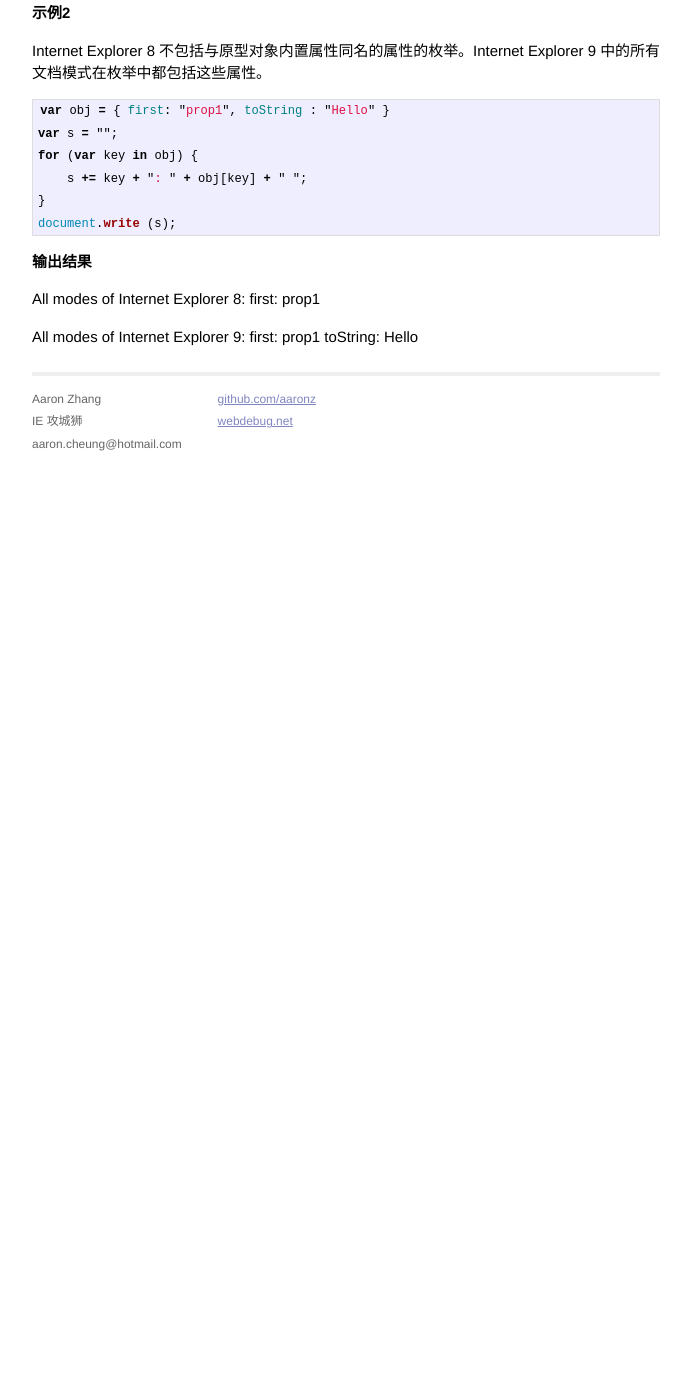
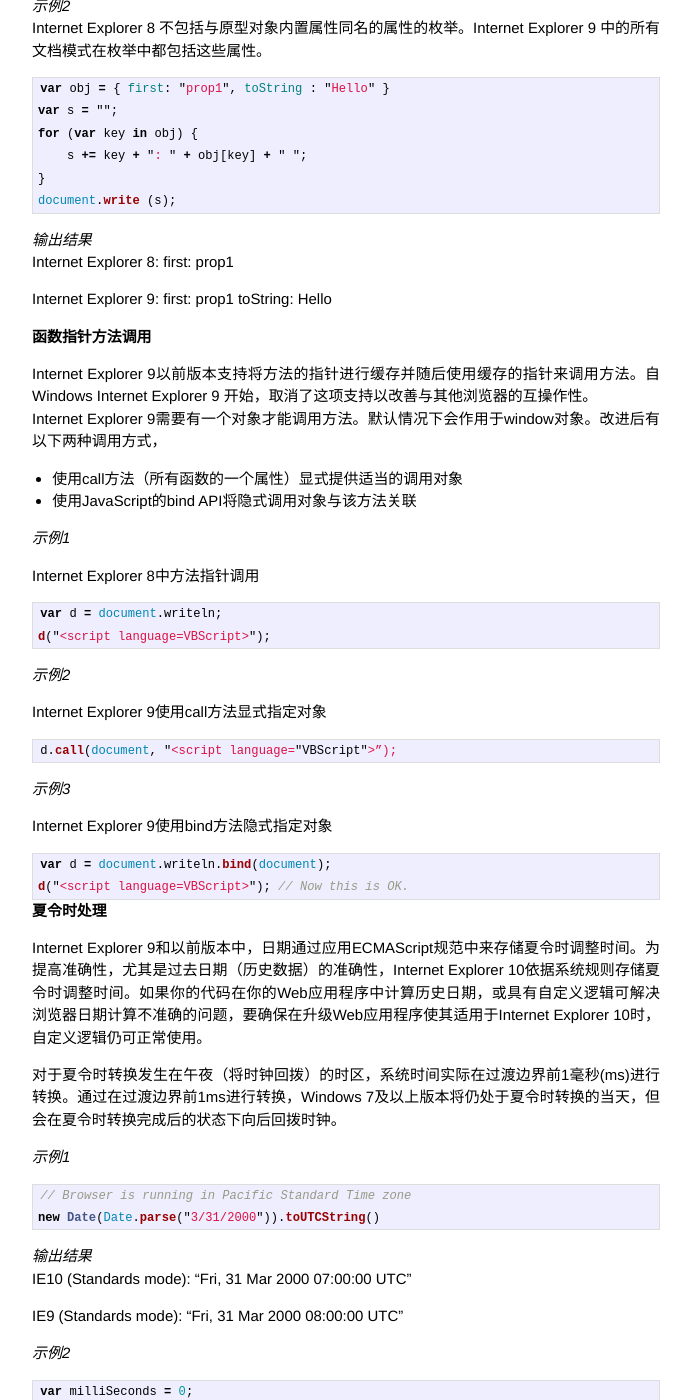
Before and after one commit to aaronz/aaronz.github.com, a Jekyll site: the page built from _posts/2014-05-07-ie-javascript-compatibility-changes.markdown, in a window 1280 px wide and 1400 px high, scrolled down 1429 px. Shown: the whole window, without its empty margins (294-985 px from the left). Built offline with Jekyll 4.4.1, drawn with Linux system fonts in a browser that asks for light colours; Markdown is read by kramdown in place of the engine named in the settings; before the commit the page ends 1896 px from its top, so only the background shows below that; some of the changed text lies outside the part shown.

Commit message:
Add new sections for javascript compatibility changes.
+   函数指针方法调用
+   JavaScript夏令时处理
+   间接eval调用作用域
+   数字精度和SSE2差异

```diff
--- a/_posts/2014-05-07-ie-javascript-compatibility-changes.markdown
+++ b/_posts/2014-05-07-ie-javascript-compatibility-changes.markdown
@@ -25,7 +25,7 @@
 
 Internet Explorer 9 正确处理了使用 2E+31-1 与 2E+32-2 之间的索引的 Array 元素。Internet Explorer 8 行为不会在任何 Internet Explorer 9 文档模式中复制。
 
-**示例1**
+*示例1*
 {% highlight javascript %}
 function test() {
     var arr = new Array();
@@ -36,10 +36,10 @@
 test();
 {% endhighlight %}
 
-**输出结果**
-Internet Explorer 8
+*输出结果*
+Internet Explorer 8:
     "true"
-Internet Explorer 9
+Internet Explorer 9:
     "false"
 
 
@@ -49,8 +49,7 @@
 
 使用 for…in 语句时，属性枚举的顺序在任何文档模式中都可能与Internet Explorer 8返回的顺序不同。
 
-**示例1**
-
+*示例1*
 Internet Explorer 9 中数字属性会优先于非数字属性之前枚举。
 {% highlight javascript %}
 var obj = {first : "prop1", second: "prop2", 3: "prop3"};
@@ -62,16 +61,14 @@
 document.write (s);
 {% endhighlight %}
 
-**输出结果**
-
-All modes of Internet Explorer 8:
+*输出结果*
+Internet Explorer 8:
     first: prop1 second: prop2 3: prop3
 
-All modes of Internet Explorer 9:
+Internet Explorer 9:
     3: prop3 first: prop1 second: prop2
 
-**示例2**
-
+*示例2*
 Internet Explorer 8 不包括与原型对象内置属性同名的属性的枚举。Internet Explorer 9 中的所有文档模式在枚举中都包括这些属性。
 {% highlight javascript %}
 var obj = { first: "prop1", toString : "Hello" }
@@ -82,10 +79,112 @@
 document.write (s);
 {% endhighlight %}
 
-**输出结果**
-
-All modes of Internet Explorer 8:
+*输出结果*
+Internet Explorer 8:
     first: prop1
 
-All modes of Internet Explorer 9:
+Internet Explorer 9:
     first: prop1 toString: Hello
+
+# 函数指针方法调用<a name="function-pointer"></a>
+
+Internet Explorer 9以前版本支持将方法的指针进行缓存并随后使用缓存的指针来调用方法。自 Windows Internet Explorer 9 开始，取消了这项支持以改善与其他浏览器的互操作性。
+Internet Explorer 9需要有一个对象才能调用方法。默认情况下会作用于window对象。改进后有以下两种调用方式，
+
++   使用call方法（所有函数的一个属性）显式提供适当的调用对象
++   使用JavaScript的bind API将隐式调用对象与该方法关联
+
+*示例1*
+
+Internet Explorer 8中方法指针调用
+{% highlight javascript %}
+var d = document.writeln;
+d("<script language=VBScript>");
+{% endhighlight %}
+
+*示例2*
+
+Internet Explorer 9使用call方法显式指定对象
+{% highlight javascript %}
+d.call(document, "<script language="VBScript">”);
+{% endhighlight %}
+
+*示例3*
+
+Internet Explorer 9使用bind方法隐式指定对象
+{% highlight javascript %}
+var d = document.writeln.bind(document);
+d("<script language=VBScript>"); // Now this is OK.
+{% endhighlight %}
+
+# 夏令时处理 <a name="daylight-saving"></a>
+
+Internet Explorer 9和以前版本中，日期通过应用ECMAScript规范中来存储夏令时调整时间。为提高准确性，尤其是过去日期（历史数据）的准确性，Internet Explorer 10依据系统规则存储夏令时调整时间。如果你的代码在你的Web应用程序中计算历史日期，或具有自定义逻辑可解决浏览器日期计算不准确的问题，要确保在升级Web应用程序使其适用于Internet Explorer 10时，自定义逻辑仍可正常使用。
+
+对于夏令时转换发生在午夜（将时钟回拨）的时区，系统时间实际在过渡边界前1毫秒(ms)进行转换。通过在过渡边界前1ms进行转换，Windows 7及以上版本将仍处于夏令时转换的当天，但会在夏令时转换完成后的状态下向后回拨时钟。
+
+*示例1*
+{% highlight javascript %}
+// Browser is running in Pacific Standard Time zone
+new Date(Date.parse("3/31/2000")).toUTCString()
+{% endhighlight %}
+
+*输出结果*
+IE10 (Standards mode): "Fri, 31 Mar 2000 07:00:00 UTC"
+
+IE9 (Standards mode): "Fri, 31 Mar 2000 08:00:00 UTC"
+
+*示例2*
+{% highlight javascript %}
+var milliSeconds = 0;
+var offSet1 = new Date(2012, 01, 25, 24, 00, 00, milliSeconds).getTimezoneOffset();
+var offSet2 = new Date(2012, 01, 25, 24, 00, 00, milliSeconds-1).getTimezoneOffset(); // Check the offset 1 ms before
+offSet1 != offSet2 ? alert("dstBoundary") : alert("non-dstBoundary");
+{% endhighlight %}
+
+*输出结果*
+IE10 (Standards mode): "dstBoundary"
+
+IE9 (Standards mode): "non-dstBoundary"
+
+# 间接eval调用作用域<a name="eval-scope"></a>
+
+Internet Explorer 9以前版本，传递给间接eval的字符串将在本地函数作用域内求值。从IE9标准模式开始，该字符串根据ECMAScript语言规范第5版的规定在全局作用域中求值。
+
+*示例1*
+
+{% highlight javascript %}
+function test() {
+   var dateFn = "Date(1971,3,8)";
+   var myDate;
+   var indirectEval = eval;
+   indirectEval("myDate = new " + dateFn + ";");
+   document.write(myDate);
+}
+test();
+{% endhighlight %}
+
+*输出结果*
+IE9 (Standards mode): "undefined"
+
+IE8 : "Thu Apr 8 00:00:00 PDT 1971"
+
+# 数字精度和SSE2差异<a name="math-sse2"></a>
+
+Internet Explorer 9在平台支持的情况下会使用Streaming SIMD Extensions 2 (SSE2)来提高数学运算速度和精度，因此会获得和IE8及以前版本不同的精度。
+
+*示例1*
+
+{% highlight javascript %}
+function test() {
+    var x = 6.28318530717958620000;
+    var val = Math.sin(x);
+    document.write(Math.abs(val))
+}
+test();
+{% endhighlight %}
+
+*输出结果*
+IE9 (系统支持SSE2): "2.4492935982947064e-16"
+
+IE8 : "2.4492127076447545e-16"
```
Also changed, not shown: other parts of _posts/2014-05-07-ie-javascript-compatibility-changes.markdown (+7 -7 lines).
